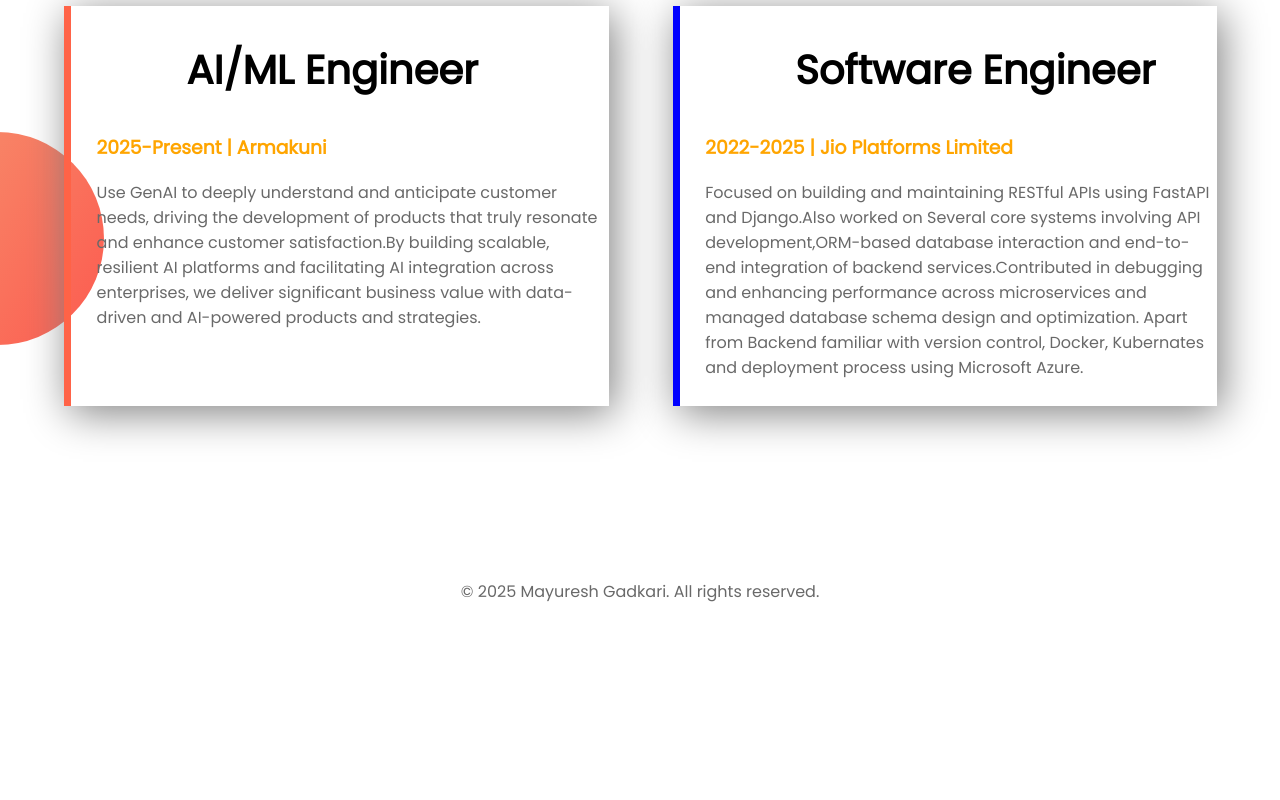
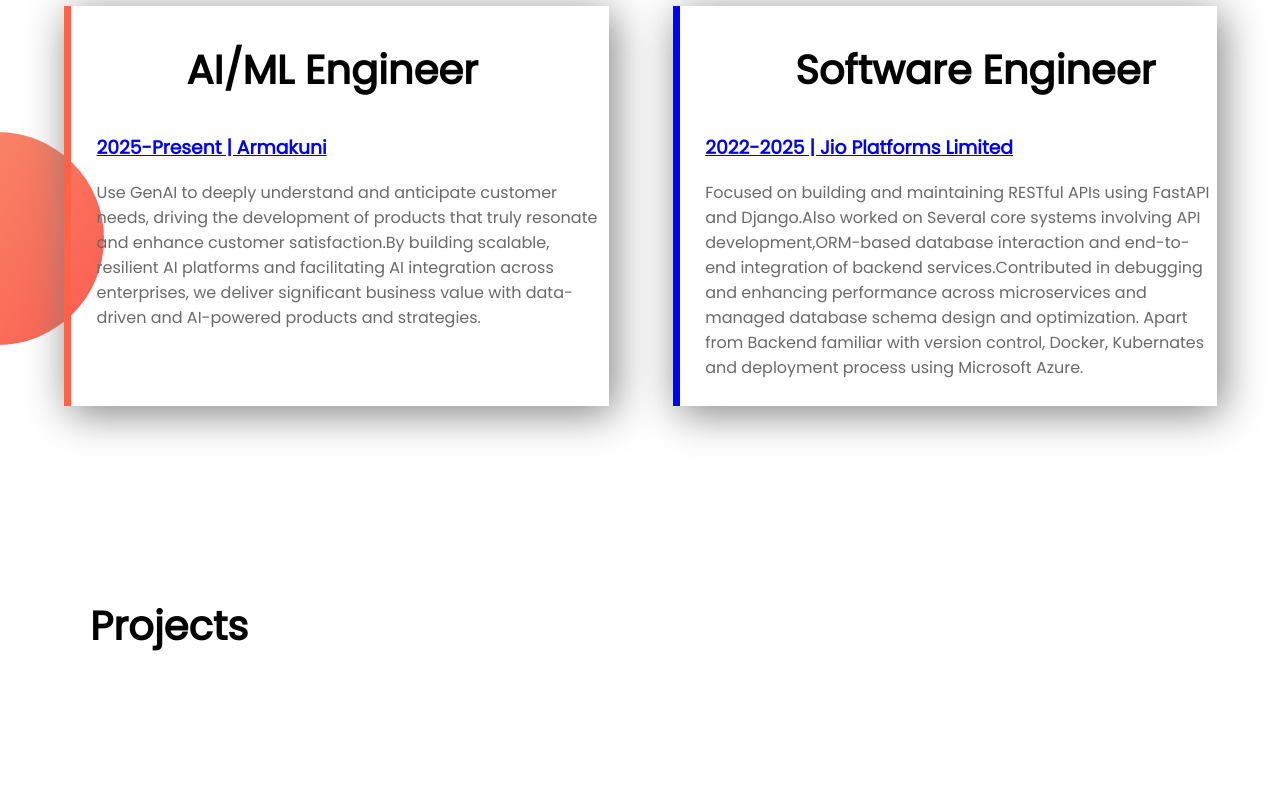
Before and after one commit to MayureshGadkari/MayureshGadkari.github.io, a plain HTML site: page index.html in a window 1280 px wide. Shown: the part 1420-2220 px from the top of the page. Before the commit the page ends 2040 px from the top, so only its background shows below. Drawn offline with Linux system fonts and the light colour scheme.

Commit message:
Hyperlink added to the experience

```diff
--- a/index.html
+++ b/index.html
@@ -40,16 +40,24 @@ software that supports strategic business objectives and elevates user experienc
         <h2>Experiences</h2>
         <div class="half-width" id="full-stack">
             <h2>AI/ML Engineer</h2>
-            <h3>2025-Present | Armakuni</h3>
+            <h3>
+                <a class="anchor-bottom" href="https://www.armakuni.com/" target="_blank" rel="noopener noreferrer">2025-Present | Armakuni</a>
+            </h3>
             <p>Use GenAI to deeply understand and anticipate customer needs, driving the development of products that truly resonate and enhance customer satisfaction.By building scalable, resilient AI platforms and facilitating AI integration across enterprises, we deliver significant business value with data-driven and AI-powered products and strategies.</p>
         </div>
         <div class="half-width" id="baby-web">
             <h2>Software Engineer</h2>
-            <h3>2022-2025 | Jio Platforms Limited</h3>
+            <h3>
+                <a class="anchor-bottom" href="https://www.jio.com/platforms/offerings/cloud-platforms/" target="_blank" rel="noopener noreferrer">
+        2022-2025 | Jio Platforms Limited</a>
+            </h3>
             <p>Focused on building and maintaining RESTful APIs using FastAPI and Django.Also worked on Several core systems involving API development,ORM-based
             database interaction and end-to-end integration of backend services.Contributed in debugging and enhancing performance across microservices and managed database schema
             design and optimization. Apart from Backend familiar with version control, Docker, Kubernates and deployment process using Microsoft Azure.</p>
         </div>
+    </section>
+    <section class="projects-area">
+        <h2>Projects</h2>
     </section>
     <footer>
         <p>© 2025 Mayuresh Gadkari. All rights reserved.</p>
--- a/style.css
+++ b/style.css
@@ -85,6 +85,10 @@ h2{
     border-left: 7px solid;
     border-image: linear-gradient(blue 100%, cyan 100%);
     border-image-slice: 1;
+}
+
+.projects-area h2 {
+    margin-left: 90px; /* or padding-left: 40px; */
 }
 footer p{
     text-align: center;
```
